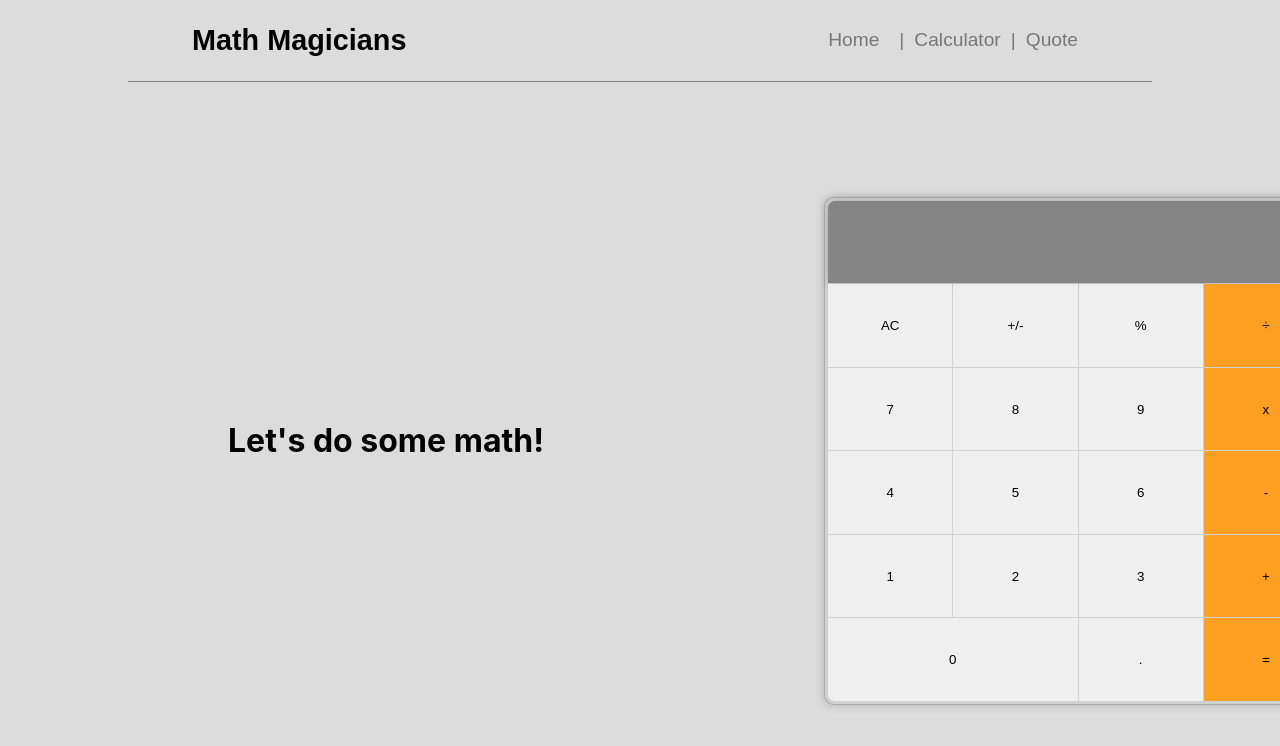
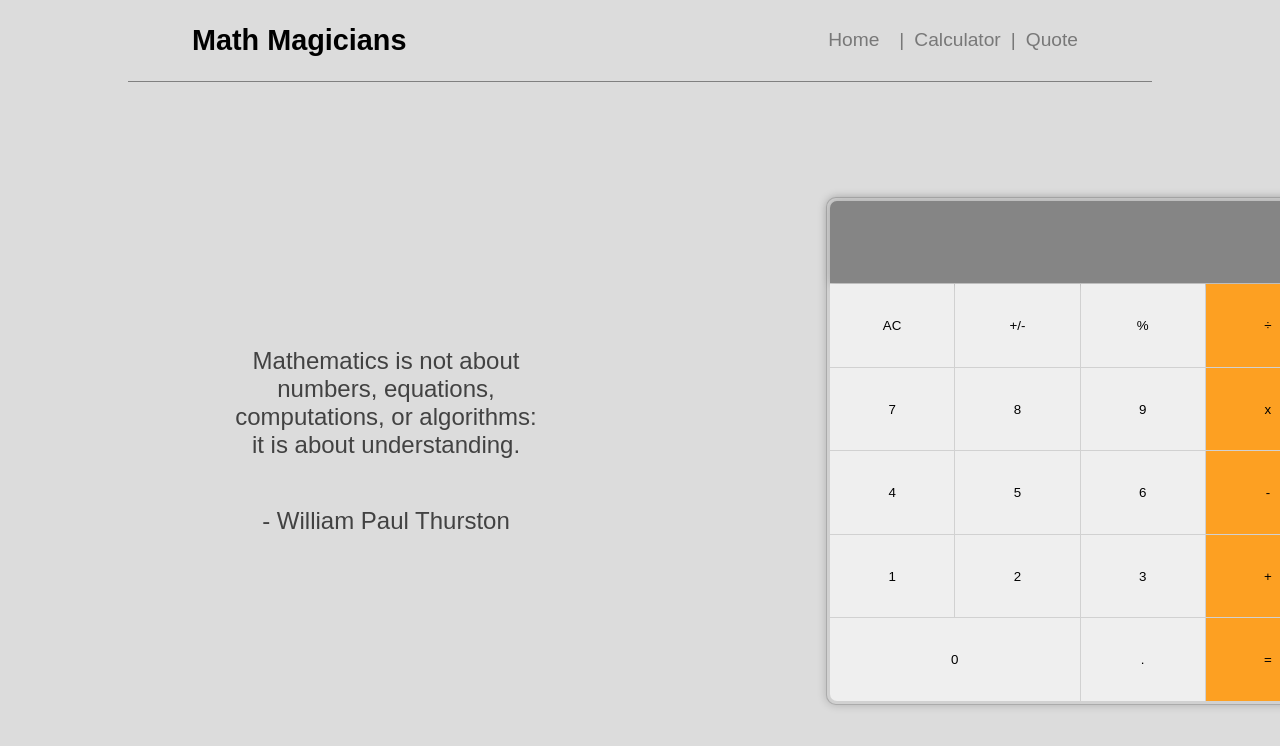
Before and after one commit to Ofarouq310/Math-magicians, a React (Create React App) app: page /#/Calculator in a window 1280 px wide. Shown: the top 746 px of the page. Built offline with nearby package versions, Linux system fonts and the light colour scheme.

Commit message:
Display the quote

```diff
--- a/src/components/Calculator.js
+++ b/src/components/Calculator.js
@@ -1,5 +1,6 @@
 import React from 'react';
 import calculate from '../logic/calculate';
+import Quote from './Quote';
 
 class Calculator extends React.Component {
   constructor(props) {
@@ -21,10 +22,10 @@ class Calculator extends React.Component {
     const { total, next, operation } = this.state;
     return (
       <div className="main-container">
-        <div id="header">
-          <h1>Let&apos;s do some math!</h1>
-        </div>
-        <div className="calculator">
+        <section className="quotes--container">
+          <Quote />
+        </section>
+        <section className="calculator">
           <div id="calculator-display">
             {total}
             {operation}
@@ -49,7 +50,7 @@ class Calculator extends React.Component {
           <button type="button" onClick={this.handleClick} className="calculator-key" id="key-0">0</button>
           <button type="button" onClick={this.handleClick} className="calculator-key" id="key-dot">.</button>
           <button type="button" onClick={this.handleClick} className="calculator-key orange-key" id="key-equals">=</button>
-        </div>
+        </section>
       </div>
     );
   }
```
